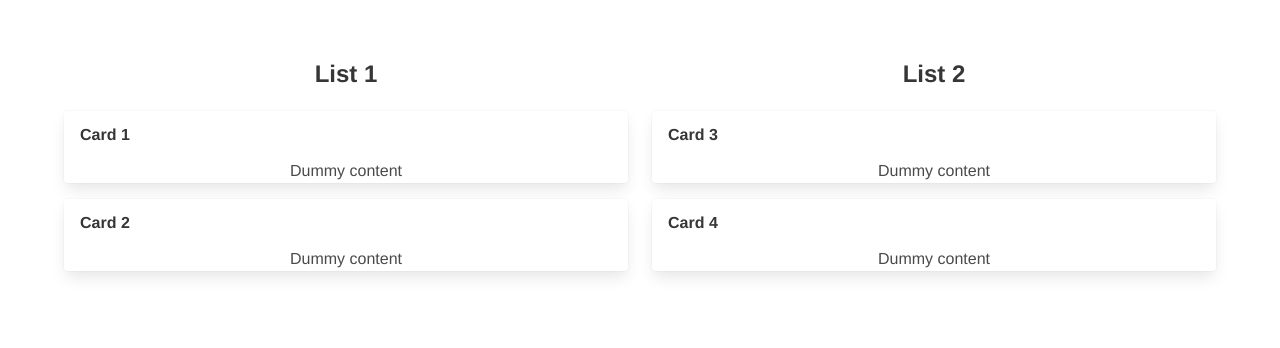
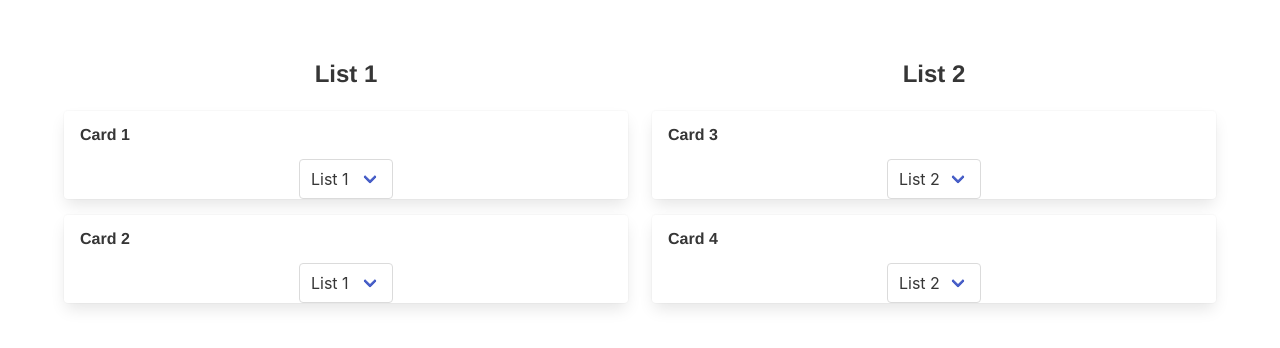
Before and after one commit to siddv/cardcaptor, a Vue app: page / in a window 1280 px wide. Shown: the top 348 px of the page. Built offline with nearby package versions, Linux system fonts and the light colour scheme.

Commit message:
feat: add functionality to move cards

```diff
--- a/src/components/Card.vue
+++ b/src/components/Card.vue
@@ -4,17 +4,42 @@
       {{ name }}
     </p>
     <div class="content">
-      Dummy content
+      <div class="select">
+        <select v-model="list">
+          <option
+            v-for="list in lists"
+            :key="list.id"
+            :value="list">
+            {{ list.name }}
+          </option>
+        </select>
+      </div>
     </div>
   </div>
 </template>
 
 <script>
+import { mapState } from 'vuex';
+
 export default {
   props: {
     name: {
       type: String,
       default: '',
+    },
+    id: {
+      type: Number,
+    },
+  },
+  computed: {
+    ...mapState([
+      'lists',
+      'cards',
+    ]),
+    card() { return this.cards.filter(card => card.id === this.id)[0]; },
+    list: {
+      get() { return this.lists.filter(list => list.id === this.card.list)[0]; },
+      set(list) { this.$store.commit('MOVE_CARD', { listId: list.id, cardId: this.id }); },
     },
   },
 };
--- a/src/components/List.vue
+++ b/src/components/List.vue
@@ -6,7 +6,8 @@
       :key="card.name">
       <Card
         class="list__card"
-        :name="card.name" />
+        :name="card.name"
+        :id="card.id" />
     </li>
   </ul>
 </template>
--- a/src/store/mutations.js
+++ b/src/store/mutations.js
@@ -1 +1,13 @@
-export default {};
+/* eslint-disable no-param-reassign */
+export default {
+  MOVE_CARD(state, { listId, cardId }) {
+    const cardToMove = state.cards.filter(card => card.id === cardId)[0];
+    cardToMove.list = listId;
+
+    state.cards = [
+      ...state.cards.filter(card => card.id !== cardId),
+      cardToMove,
+    ];
+  },
+};
+/* eslint-enable no-param-reassign */
--- a/src/store/store.js
+++ b/src/store/store.js
@@ -20,18 +20,22 @@ export default new Vuex.Store({
     ],
     cards: [
       {
+        id: 1,
         list: 1,
         name: 'Card 1',
       },
       {
+        id: 2,
         list: 1,
         name: 'Card 2',
       },
       {
+        id: 3,
         list: 2,
         name: 'Card 3',
       },
       {
+        id: 4,
         list: 2,
         name: 'Card 4',
       },
```
Also changed, not shown: tests/store.config.js (+4 -0 lines), 1 other file (tests, documents, lock files or other folders).
